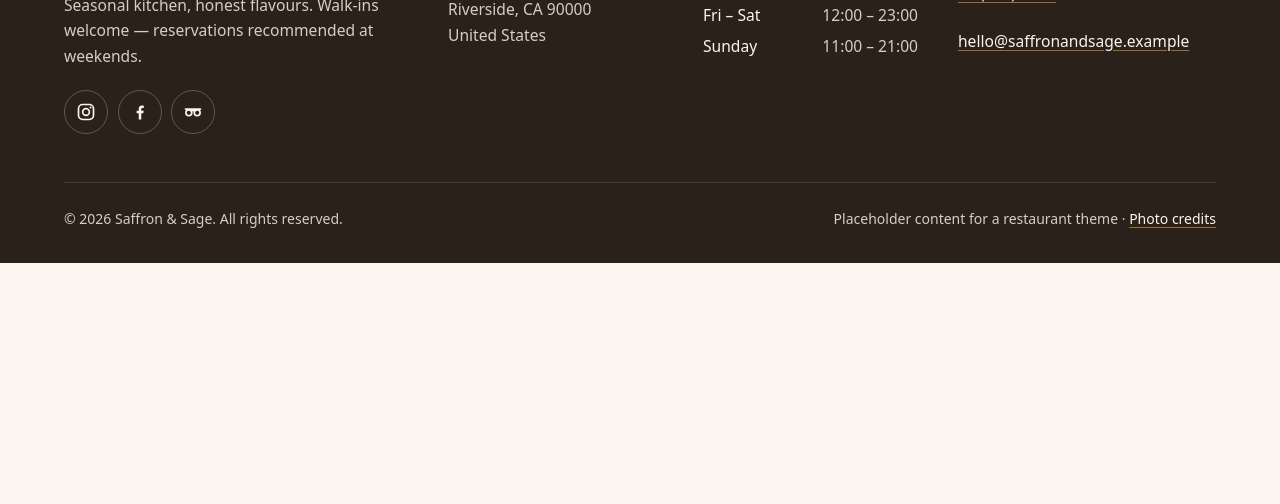
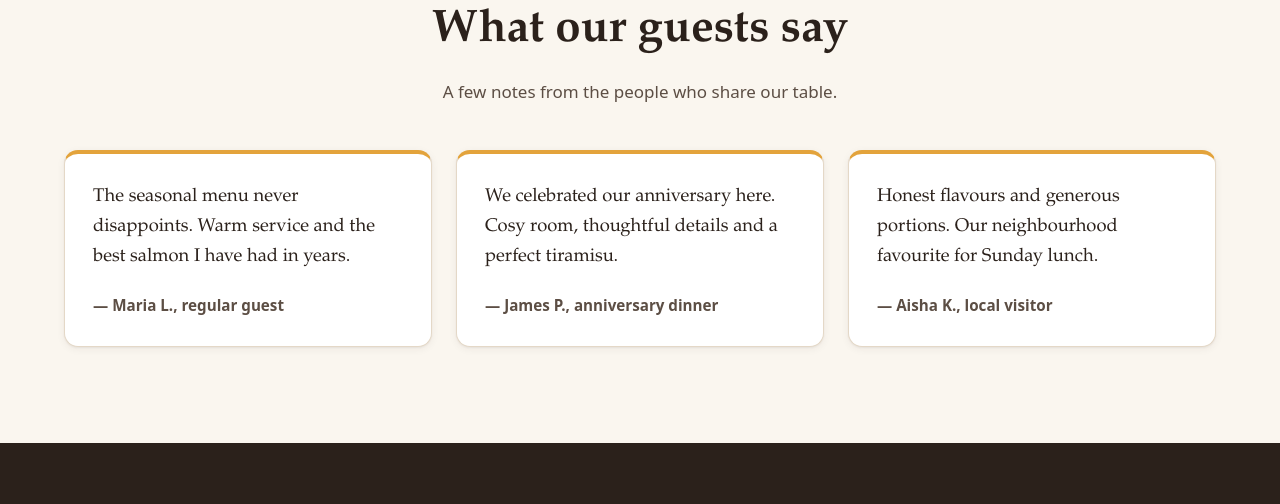
Before and after one commit to LogeswaranA/restaurant, a website built with Vite: page index.html in a window 1280 px wide. Shown: the part 2700-3204 px from the top of the page. Before the commit the page ends 2963 px from the top, so only its background shows below. Built offline with nearby package versions, Linux system fonts and the light colour scheme.

Commit message:
Add a Feedback section in homepage just static view is fine (#4)
* Add static Feedback section to homepage

* Feedback grid: 3 columns from 64em; rename lefts helper

Co-authored-by: Shockwave <noreply@shockwave.invalid>
Shockwave-Models: analyst=claude-sonnet-5-5, architect=claude-opus-5-5, developer=claude-sonnet-5-5, docs=claude-haiku-5-5, lead=claude-opus-5-5, pm=claude-sonnet-5-5, qa=claude-sonnet-5-5, regression=claude-sonnet-5-5, release=claude-haiku-5-5, reviewer=claude-opus-5-5, ux=claude-sonnet-5-5
Shockwave-Prompts: 03942f26b6d6

---------

Co-authored-by: open-swe[bot] <open-swe@users.noreply.github.com>
Co-authored-by: Shockwave <noreply@shockwave.invalid>

```diff
--- a/index.html
+++ b/index.html
@@ -223,6 +223,44 @@
           </ul>
         </div>
       </section>
+
+      <!-- ============ Feedback ============ -->
+      <!-- Placeholder testimonials: replace with real guest feedback (with permission). -->
+      <section id="feedback" class="section feedback" aria-labelledby="feedback-title">
+        <div class="container">
+          <div class="section__header">
+            <p class="eyebrow">Kind words</p>
+            <h2 id="feedback-title" class="section__title">What our guests say</h2>
+            <p class="section__intro">A few notes from the people who share our table.</p>
+          </div>
+          <ul class="feedback__grid">
+            <li>
+              <figure class="testimonial">
+                <blockquote class="testimonial__quote">
+                  <p>The seasonal menu never disappoints. Warm service and the best salmon I have had in years.</p>
+                </blockquote>
+                <figcaption class="testimonial__author">— Maria L., regular guest</figcaption>
+              </figure>
+            </li>
+            <li>
+              <figure class="testimonial">
+                <blockquote class="testimonial__quote">
+                  <p>We celebrated our anniversary here. Cosy room, thoughtful details and a perfect tiramisu.</p>
+                </blockquote>
+                <figcaption class="testimonial__author">— James P., anniversary dinner</figcaption>
+              </figure>
+            </li>
+            <li>
+              <figure class="testimonial">
+                <blockquote class="testimonial__quote">
+                  <p>Honest flavours and generous portions. Our neighbourhood favourite for Sunday lunch.</p>
+                </blockquote>
+                <figcaption class="testimonial__author">— Aisha K., local visitor</figcaption>
+              </figure>
+            </li>
+          </ul>
+        </div>
+      </section>
     </main>
 
     <!-- ============ Footer ============ -->
--- a/src/styles.css
+++ b/src/styles.css
@@ -929,6 +929,52 @@ html:not(.js) .booking-form {
 }
 
 /* --------------------------------------------------------------------------
+   Feedback
+   -------------------------------------------------------------------------- */
+
+.feedback {
+  background: var(--color-cream);
+}
+
+.feedback__grid {
+  display: grid;
+  grid-template-columns: minmax(0, 1fr);
+  gap: 1.5rem;
+}
+
+.testimonial {
+  margin: 0;
+  height: 100%;
+  display: flex;
+  flex-direction: column;
+  gap: 1.25rem;
+  padding: 1.75rem;
+  background: var(--color-surface);
+  border: 1px solid var(--color-line);
+  border-top: 4px solid var(--color-saffron);
+  border-radius: var(--radius);
+  box-shadow: var(--shadow-sm);
+}
+
+.testimonial__quote {
+  margin: 0;
+  flex: 1;
+  font-family: var(--font-display);
+  font-size: 1.15rem;
+  color: var(--color-ink);
+}
+
+.testimonial__quote p {
+  margin: 0;
+}
+
+.testimonial__author {
+  font-size: 0.95rem;
+  font-weight: 600;
+  color: var(--color-ink-soft);
+}
+
+/* --------------------------------------------------------------------------
    Breakpoints (mobile-first)
    -------------------------------------------------------------------------- */
 
@@ -963,6 +1009,10 @@ html:not(.js) .booking-form {
 }
 
 @media (min-width: 64em) {
+  .feedback__grid {
+    grid-template-columns: repeat(3, minmax(0, 1fr));
+  }
+
   .gallery__grid {
     grid-template-columns: repeat(3, minmax(0, 1fr));
     gap: 2rem;
```
Also changed, not shown: tests/acceptance.spec.js (+9 -5 lines), tests/feedback.spec.js (added, +124 -0 lines), tests/landing.spec.js (+1 -0 lines), README.md.
